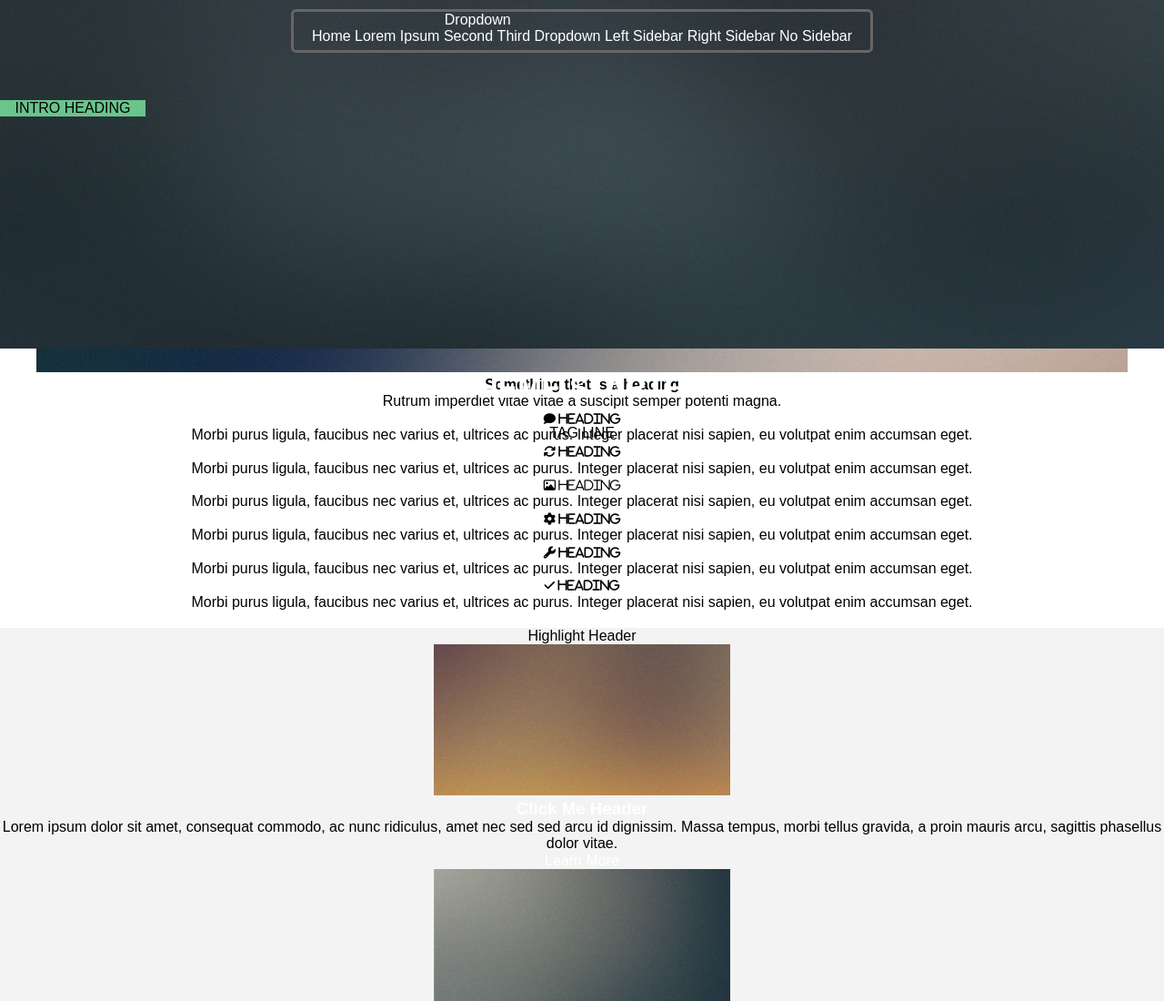
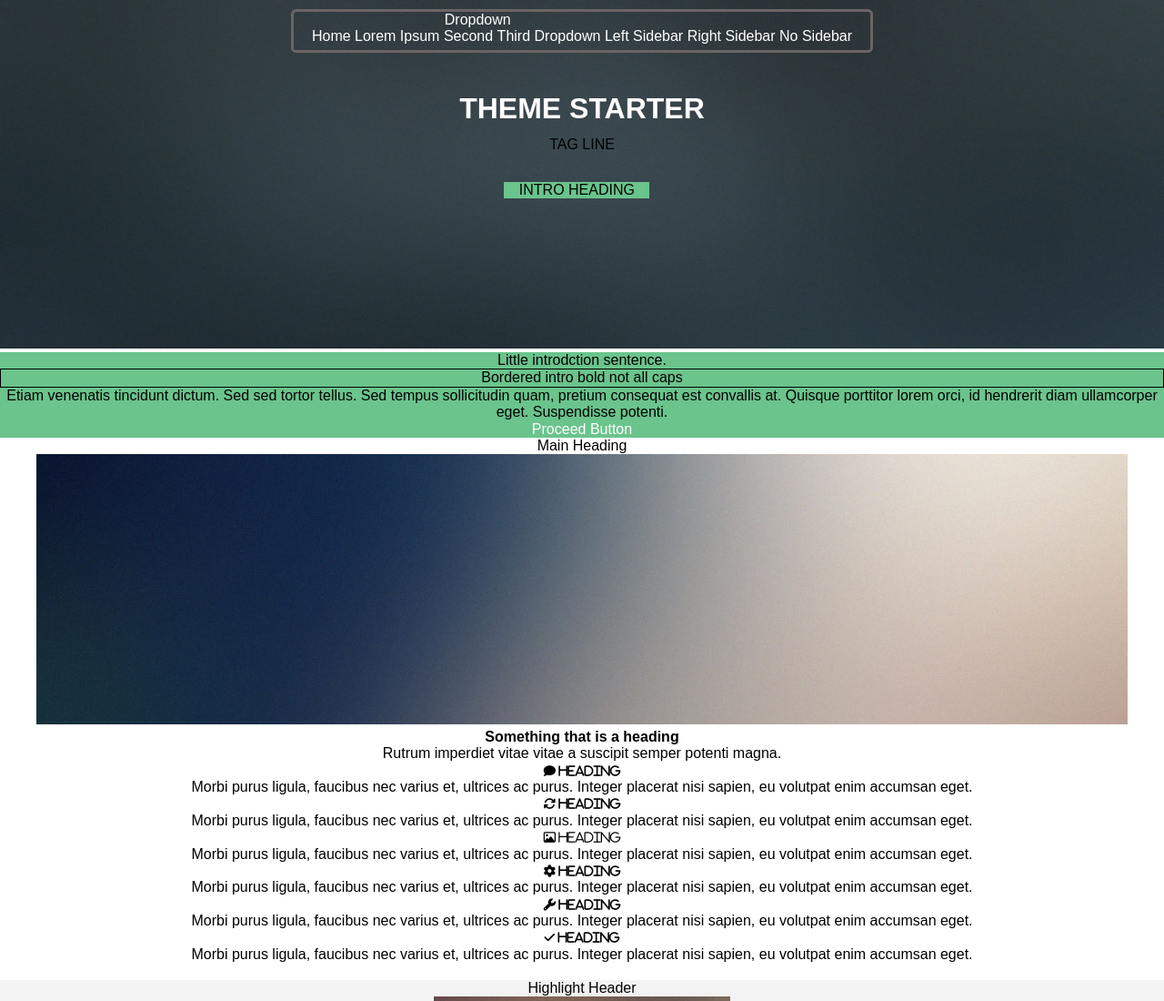
Before and after one commit to indexcosmos/scratch, a plain HTML site: page index.html in a window 1280 px wide. Shown: the top 1100 px of the page at 91% size. Drawn offline with Linux system fonts and the light colour scheme.

Commit message:
update file

```diff
--- a/app/assets/scss/style.scss
+++ b/app/assets/scss/style.scss
@@ -50,22 +50,20 @@ img {
   margin: 0 auto;
 }
 
-.head {
+
+.branding h1, .branding p {
+  color: #000;
   position: absolute;
-}
-
-.head h1, .head p {
-  color: #000;
   text-transform: uppercase;
-  z-index: 1;
+  z-index: 0;
   width: 100%;
 }
 
-.head h1 {
-  top: 20px;
+.branding h1 {
+  top: 80px;
 }
 
-.head p {
+.branding p {
   top: 150px;
 }
 
@@ -104,9 +102,11 @@ nav ul li ul .dropdown {
 .title1 {
   text-transform: uppercase;
   position: absolute;
-  top: 110px;
+  top: 200px;
   background-color: #6ac48c;
   width: 10em;
+  left: 50%;
+  margin-left: -5.35em;
 }
 
 .border {
--- a/index.html
+++ b/index.html
@@ -31,11 +31,9 @@
   <body>
     <!-- branding -->
     <header class="branding">
-      <section class="head">
         <img src="app/assets/img/banner.jpg" alt="banner image">
         <h1><a href="#">Theme Starter</a></h1>
         <p>Tag line</p>
-      </section>
       <nav>
         <ul>
           <li><a href="#">Home</a></li>
```
Also changed, not shown: app/assets/css/style.css, 1 other file.
